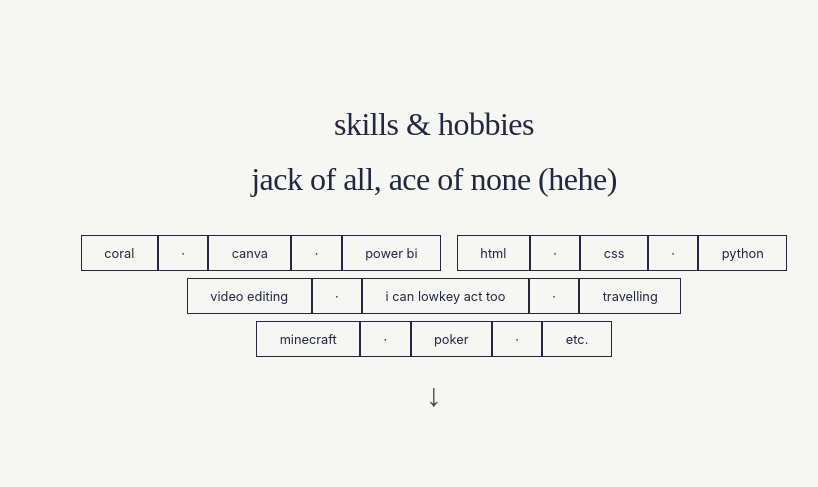
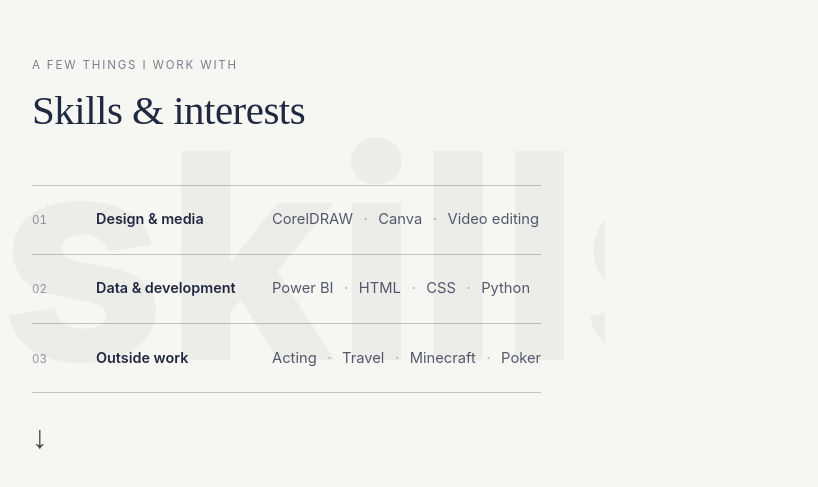
Before and after one commit to phutcop/portfolio, a React (Vite) app in the folder myPortfolio/: page / in a window 1280 px wide. Shown: the part 3216-3703 px from the top of the page, without its empty margins (316-1134 px from the left). Built offline with nearby package versions, Linux system fonts and the light colour scheme.

Commit message:
Polish portfolio sections and skills layout

```diff
--- a/myPortfolio/src/components/Skills.jsx
+++ b/myPortfolio/src/components/Skills.jsx
@@ -7,47 +7,30 @@ function Skills() {
 
   return (
     <section id="skills" className="section skills">
+      <div className="about-bg-word" aria-hidden="true">skills</div>
       <div className="skills-wrapper">
-        <h2 className="skills-title">
-          skills & hobbies <br />
-          <span className="skills-subtitle">
-            jack of all, ace of none (hehe)
-          </span>
-        </h2>
+        <div className="skills-heading">
+          <p className="skills-eyebrow">A few things I work with</p>
+          <h2 className="skills-title">Skills & interests</h2>
+        </div>
 
-        <ul className="skills-list">
-          <li>
-            <span>coral</span>
-            <span className="dot">·</span>
-            <span>canva</span>
-            <span className="dot">·</span>
-            <span>power bi</span>
-          </li>
-
-          <li>
-            <span>html</span>
-            <span className="dot">·</span>
-            <span>css</span>
-            <span className="dot">·</span>
-            <span>python</span>
-          </li>
-
-          <li>
-            <span>video editing</span>
-            <span className="dot">·</span>
-            <span>i can lowkey act too</span>
-            <span className="dot">·</span>
-            <span>travelling</span>
-          </li>
-
-          <li>
-            <span>minecraft</span>
-            <span className="dot">·</span>
-            <span>poker</span>
-            <span className="dot">·</span>
-            <span>etc.</span>
-          </li>
-        </ul>
+        <div className="skills-list">
+          <div className="skill-group">
+            <span className="skill-index">01</span>
+            <h3>Design & media</h3>
+            <p>CorelDRAW <span>·</span> Canva <span>·</span> Video editing</p>
+          </div>
+          <div className="skill-group">
+            <span className="skill-index">02</span>
+            <h3>Data & development</h3>
+            <p>Power BI <span>·</span> HTML <span>·</span> CSS <span>·</span> Python</p>
+          </div>
+          <div className="skill-group">
+            <span className="skill-index">03</span>
+            <h3>Outside work</h3>
+            <p>Acting <span>·</span> Travel <span>·</span> Minecraft <span>·</span> Poker</p>
+          </div>
+        </div>
 
         {/* ↓ SAME SCROLL ARROW AS HOME */}
         <button
--- a/myPortfolio/src/components/Work.jsx
+++ b/myPortfolio/src/components/Work.jsx
@@ -96,6 +96,7 @@ function Work() {
 
   return (
     <section id="works" className="section work">
+      <div className="about-bg-word" aria-hidden="true">works</div>
       <div className="work-wrapper">
         <h2 className="work-title">my works:</h2>
 
--- a/myPortfolio/src/index.css
+++ b/myPortfolio/src/index.css
@@ -209,21 +209,82 @@ p {
    SKILLS
 ====================== */
 .skills {
-  text-align: center;
+  text-align: left;
+}
+
+.skills-wrapper {
+  width: 100%;
+  max-width: 960px;
+}
+
+.skills-title {
+  margin: 0;
+  text-align: left;
+  font-size: clamp(2rem, 3.2vw, 3rem);
+  line-height: 1.1;
+}
+
+.skills-eyebrow {
+  margin-bottom: 0.8rem;
+  color: rgba(33, 40, 66, 0.58);
+  font-size: 0.72rem;
+  letter-spacing: 0.16em;
+  text-transform: uppercase;
 }
 
 .skills-list {
-  display: flex;
-  justify-content: center;
-  gap: 1rem;
-  flex-wrap: wrap;
-  margin-top: 2rem;
+  margin-top: clamp(2rem, 4vw, 3.5rem);
+  border-top: 1px solid var(--border-subtle);
 }
 
-.skills-list span {
-  padding: 0.6rem 1.4rem;
-  border: 1px solid var(--text-main);
-  font-size: 0.8rem;
+.skill-group {
+  display: grid;
+  grid-template-columns: 3rem minmax(10rem, 0.8fr) 1.5fr;
+  align-items: baseline;
+  gap: 1rem;
+  padding: 1.35rem 0;
+  border-bottom: 1px solid var(--border-subtle);
+}
+
+.skill-index {
+  color: rgba(33, 40, 66, 0.48);
+  font-size: 0.72rem;
+  font-variant-numeric: tabular-nums;
+}
+
+.skill-group h3 {
+  font-family: "Inter", system-ui, sans-serif;
+  font-size: 0.9rem;
+  font-weight: 600;
+  letter-spacing: 0;
+}
+
+.skill-group p {
+  color: rgba(33, 40, 66, 0.76);
+  font-size: 0.92rem;
+}
+
+.skill-group p span {
+  padding: 0 0.4rem;
+  color: rgba(33, 40, 66, 0.38);
+}
+
+@media (max-width: 768px) {
+  .skills-title {
+    font-size: 2rem;
+    text-align: left;
+  }
+
+  .skill-group {
+    grid-template-columns: 2rem minmax(0, 1fr);
+    gap: 0.35rem 0.8rem;
+    padding: 1rem 0;
+  }
+
+  .skill-group p {
+    grid-column: 2;
+    font-size: 0.88rem;
+  }
 }
 
 /* ======================
--- a/myPortfolio/src/pages/ContactPage.jsx
+++ b/myPortfolio/src/pages/ContactPage.jsx
@@ -29,6 +29,7 @@ function Contact() {
 
   return (
     <section id="contact" className="section contact">
+      <div className="about-bg-word" aria-hidden="true">contact</div>
       <div className="contact-wrapper">
 
         {/* FLOATING SUCCESS TOAST */}
--- a/myPortfolio/src/styles/global.css
+++ b/myPortfolio/src/styles/global.css
@@ -227,9 +227,25 @@ body {
   font-size: 18rem;
   font-weight: 800;
   color: rgba(0, 0, 0, 0.04);
+  z-index: 0;
 
   pointer-events: none;
   user-select: none;
+}
+
+.about-layout,
+.work-wrapper,
+.skills-wrapper,
+.contact-wrapper {
+  position: relative;
+  z-index: 1;
+}
+
+.work,
+.skills,
+.contact {
+  position: relative;
+  overflow: hidden;
 }
 
 .about-strip {
```
